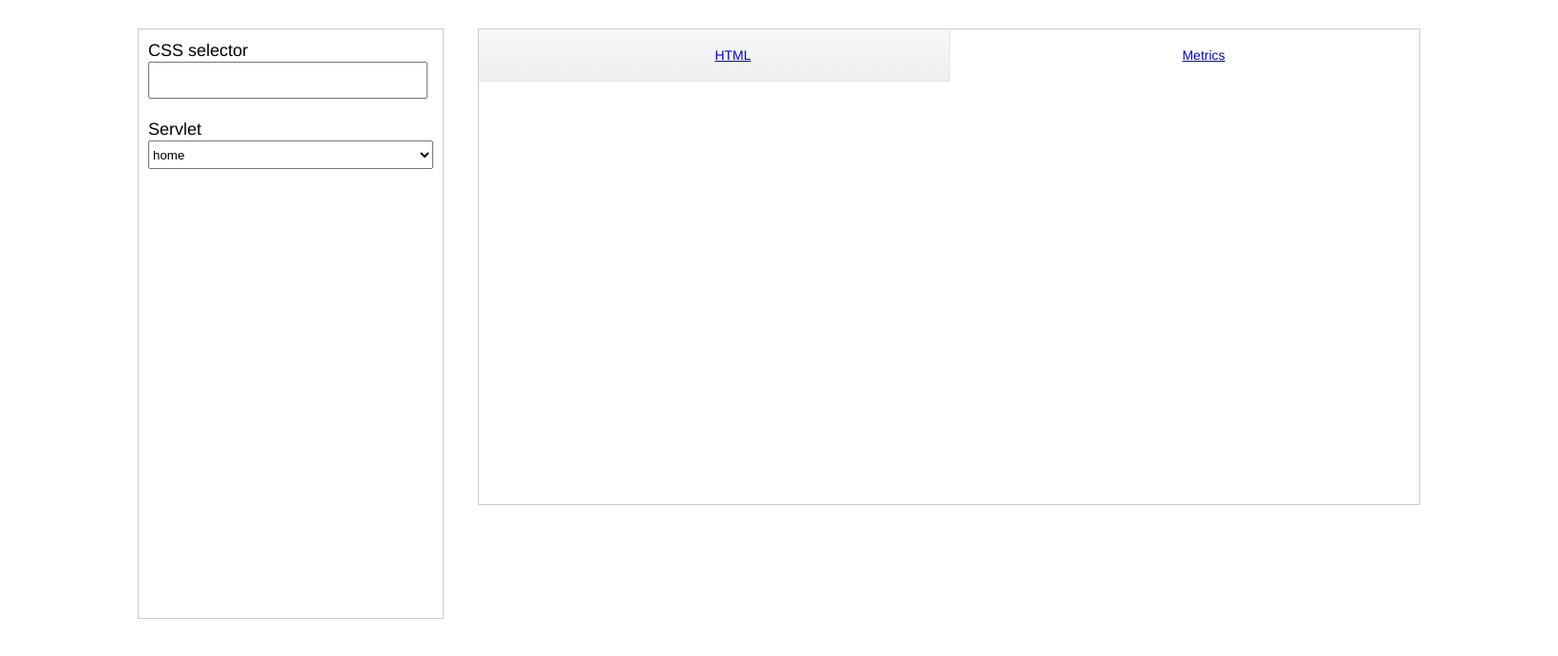
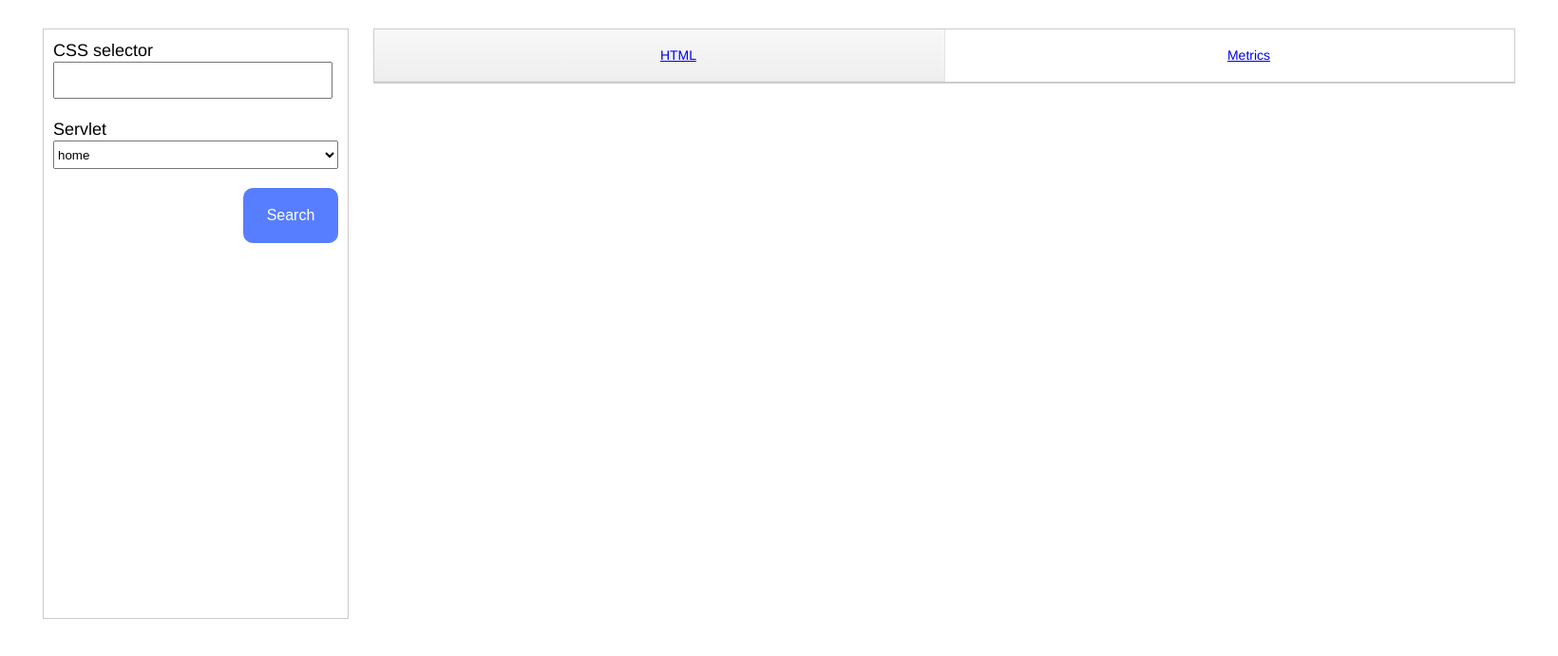
Before and after one commit to struys/dom-prophet, a Flask app: page /metric in a window 1640 px wide. Shown: the top 691 px of the page at 95% size. Run offline with Flask 2, Linux system fonts and the light colour scheme.

Commit message:
HACKATHON

```diff
--- a/server/app.py
+++ b/server/app.py
@@ -47,7 +47,15 @@ def log_length():
 @app.route('/', methods=['GET'])
 def index():
     '''Expects parameter "q"'''
-    search_term = request.args.get('q', '')
+    env = {
+        'tab': 'html',
+    }
+
+    return render_template('index.htm', **env)
+
+@app.route('/metric', methods=['GET'])
+def metric():
+    search_term = request.args.get('css', '')
 
     query = calculate_neo4j_query(search_term) if search_term else None
 
@@ -58,18 +66,10 @@ def index():
         results = cypher.execute(graph_db, str(query))[0]
 
     env = {
-        'tab': 'html',
+        'tab': 'metric',
         'search_term': search_term,
         'query': query,
         'results': [result[0]['classArray'] for result in results] if results else None
-    }
-
-    return render_template('index.htm', **env)
-
-@app.route('/metric', methods=['GET'])
-def metric():
-    env = {
-        'tab': 'metric'
     }
 
     return render_template('index.htm', **env)
@@ -123,7 +123,7 @@ def node_helper(node, depth, string_wrapper):
 @app.route('/html_nonsense', methods=['GET'])
 def html_nonsense():
     graph_db = neo4j.GraphDatabaseService(DATABASE_SERVICE)
-    results = cypher.execute(graph_db, "start a=node(*) where a.tagName='BASE' return a;")
+    results = cypher.execute(graph_db, "start a=node(*) where has(a.tagName) and a.tagName='BASE' return a;")
     root = results[0][0][0]
     string_wrapper = { 's': '' }
     node_helper(root, 0, string_wrapper)
--- a/server/css/main.css
+++ b/server/css/main.css
@@ -4,7 +4,7 @@ body {
 }
 
 .wrap {
-	width: 1350px;
+	width: 1550px;
 	margin-left:auto;
 	margin-right:auto;
 	overflow:hidden;
@@ -45,6 +45,17 @@ body {
 	display:block;
 }
 
+.filters button[type=submit] {
+	background-color:#577EFF;
+	color:white;
+	font-size:16px;
+	border:none;
+	padding:20px;
+	border-radius:10px;
+	width:100px;
+	float:right;
+}
+
 .tabs {
 	overflow:hidden;
 	text-align:center;
@@ -58,12 +69,12 @@ body {
 	background-color: #eee;
 	border-bottom: 1px solid #e5e5e5;
 	border-top: 0px solid #e5e5e5;
-	width:494px;
+	width:599px;
 	float:left;
 }
 
 .tabs li:first-child {
-	width:495px;
+	width:600px;
 	border-right: 1px solid #e5e5e5;
 }
 
@@ -80,9 +91,18 @@ body {
 }
 
 .main-content {
-	width: 990px;
-	height: 500px;
+	width: 1200px;
 	float:right;
 
 	border: 1px solid #ccc;
 }
+
+.tabbed-content {
+	border-top: 1px solid #ccc;
+}
+
+.tabbed-content iframe{
+	width:1200px;
+	min-height:80%;
+	overflow-y:scroll;
+}
--- a/server/templates/index.htm
+++ b/server/templates/index.htm
@@ -9,9 +9,11 @@
 
 <div class="wrap">
   <div class="filters">
+
+  	<form>
 	  	<label class="search">
 	  	<h2>CSS selector</h2>
-  	<input name="css" type="text"></input>
+	  	<input name="css" type="text" value="{{ search_term }}"></input>
 	  	</label>
 
 	  	<label class="search">
@@ -22,6 +24,8 @@
 	  		</select>
 	  	</label>
 
+	  	<button type="submit">Search</button>
+	</form>
   </div>
 
   <div class="main-content">
@@ -30,15 +34,11 @@
   	<li {% if tab == 'html' %} class="selected" {% endif %}><a href="/">HTML</a></li>
   	<li {% if tab == 'metric' %} class="selected" {% endif %}><a href="/metric">Metrics</a></li>
   </ul>
-  </div>
-</div>
-  <!--
-  <form>
-    Search term: <input type="text" name="q" value="{{ search_term }}">
-    <input type="submit">
-  </form>
-  Search term: {{ search_term }}<br>
 
+  <div class="tabbed-content">
+  	{% if tab == 'html' %}
+  		<iframe src="/html_nonsense"></iframe>
+  	{% elif tab =='metric' %}
 		{% if query %}
     		Query: {{ query }}<br>
   		{% endif %}
@@ -50,8 +50,13 @@
       		{% endfor %}
     		</ul>
   		{% endif %}
+  	{% endif %}
+  </div>
+
+  </div>
+</div>
+
 <script src="js/jquery-1.9.1.min.js"></script>
 
-  -->
 </body>
 </html>
--- a/util/css_to_cypher.py
+++ b/util/css_to_cypher.py
@@ -45,7 +45,7 @@ def _calculate_neo4j_query(parsed_css, query, last_var=None):
 
     elif isinstance(parsed_css, cssselect.parser.Element):
         if parsed_css.element is not None:
-            expr1 = "{0}.tagName='{1}'".format(last_var, parsed_css.element.upper())
+            expr1 = "has({0}.tagName) and {0}.tagName='{1}'".format(last_var, parsed_css.element.upper())
             query.where_clause.append(expr1)
 
         query.return_clause = ReturnClause(last_var)
```
Lines whose indentation alone changed are shown as unchanged.
